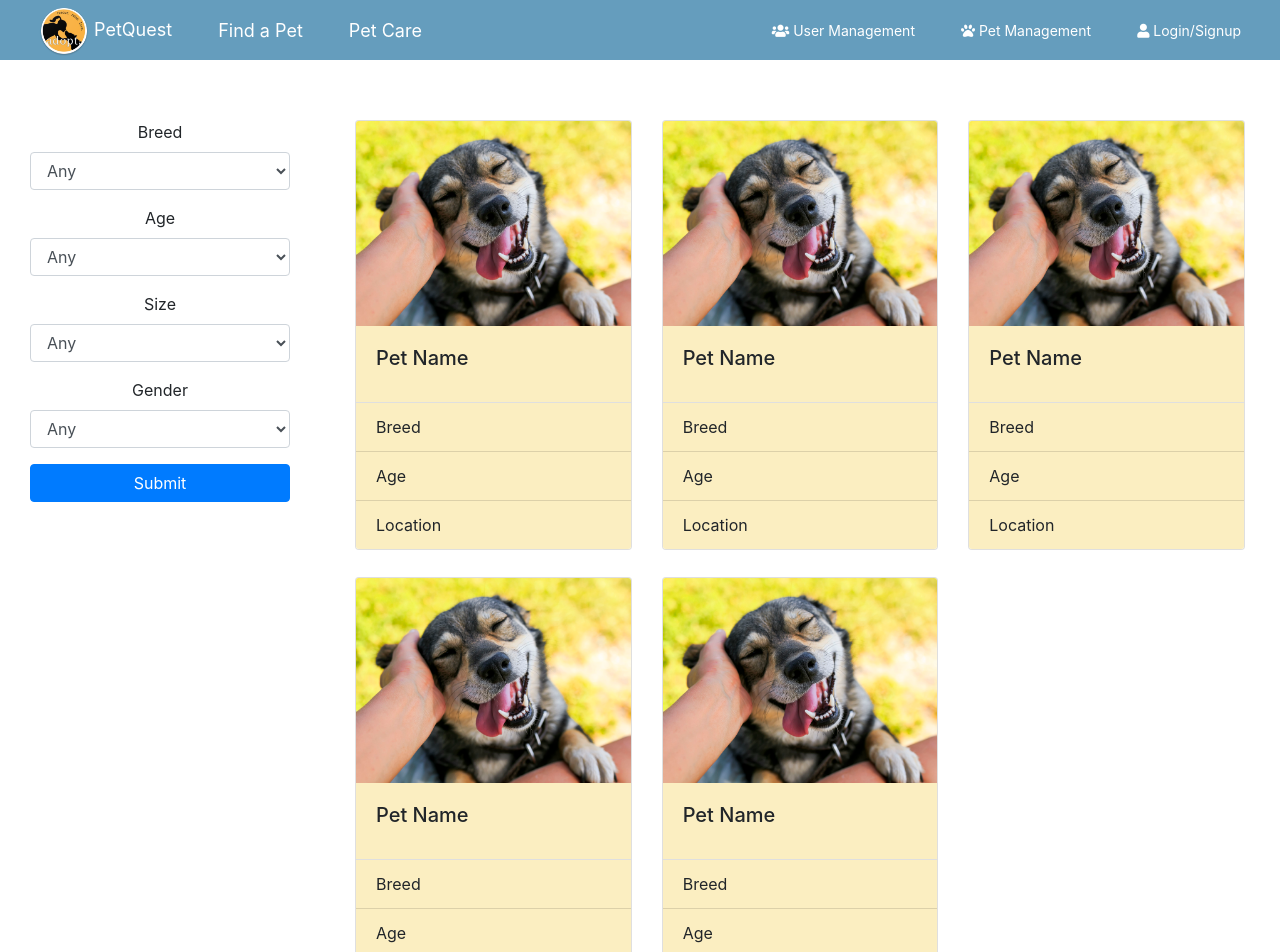
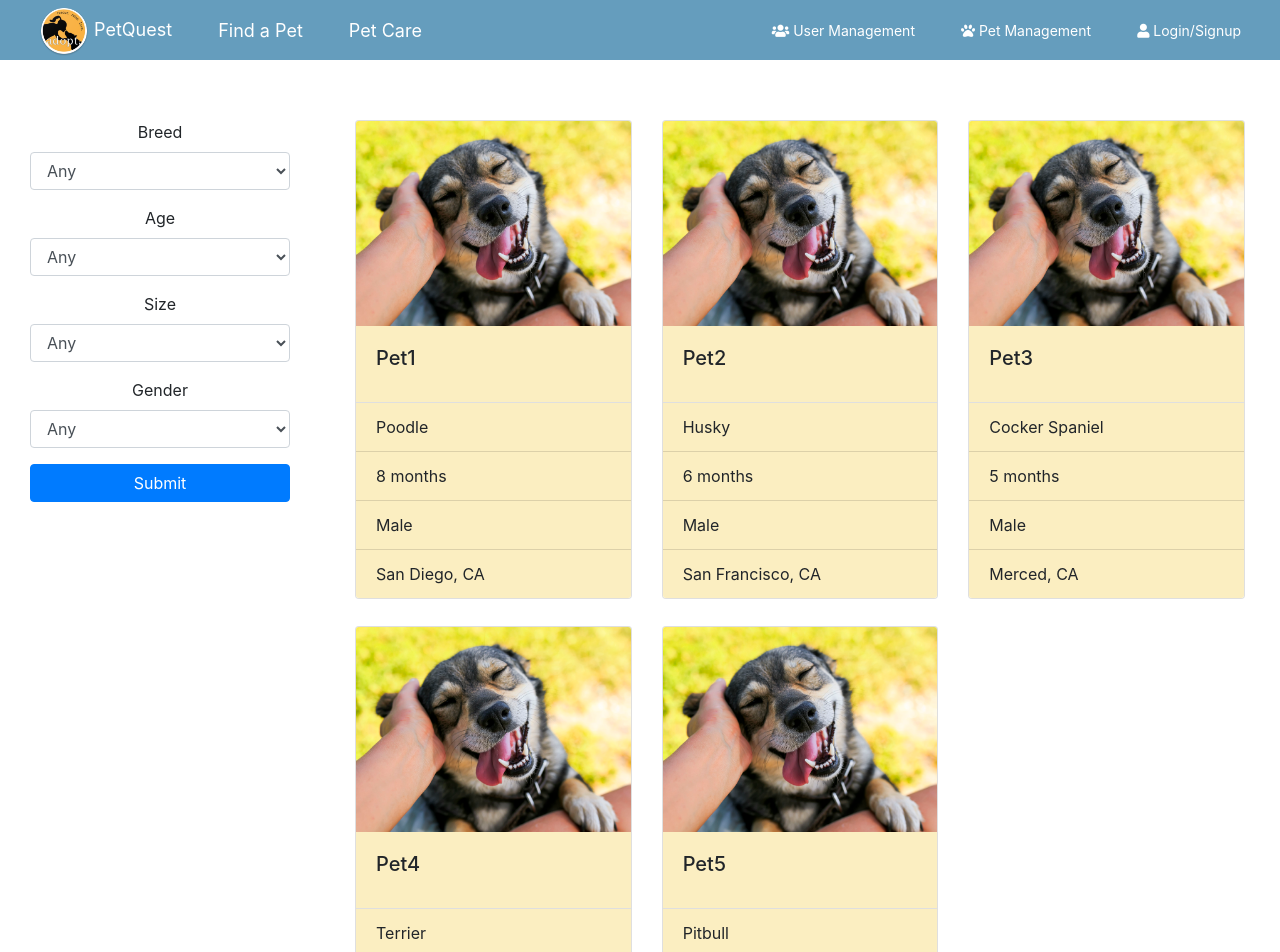
Before and after one commit to koreylo9/PetQuestTest, an Angular app in the folder petquest/: page /cat-search in a window 1280 px wide. Shown: the top 952 px of the page. Built offline with nearby package versions, Linux system fonts and the light colour scheme.

Commit message:
Dummy array that stores dogs and display to dom

```diff
--- a/petquest/src/app/pet-search/pet-search.component.html
+++ b/petquest/src/app/pet-search/pet-search.component.html
@@ -70,7 +70,7 @@
     <!-- Search Results Area -->
     <div class="col-lg-9 displayResults">
       <div class="row">
-        <div class="col-md-4 col-sm-6">
+        <div class="col-md-4 col-sm-6" *ngFor="let dog of Dogs">
           <div class="card petBox">
             <img
               src="assets/images/puppy1.jpg"
@@ -78,84 +78,16 @@
               alt="..."
             />
             <div class="card-body">
-              <h5 class="card-title">Pet Name</h5>
+              <h5 class="card-title">{{dog.name}}</h5>
             </div>
             <ul class="list-group list-group-flush">
-              <li class="list-group-item">Breed</li>
-              <li class="list-group-item">Age</li>
-              <li class="list-group-item">Location</li>
+              <li class="list-group-item">{{dog.breed}}</li>
+              <li class="list-group-item">{{dog.age}}</li>
+              <li class="list-group-item">{{dog.gender}}</li>
+              <li class="list-group-item">{{dog.location}}</li>
             </ul>
           </div>
         </div>
-         <div class="col-md-4 col-sm-6">
-          <div class="card petBox">
-            <img
-              src="assets/images/puppy1.jpg"
-              class="card-img-top"
-              alt="..."
-            />
-            <div class="card-body">
-              <h5 class="card-title">Pet Name</h5>
-            </div>
-            <ul class="list-group list-group-flush">
-              <li class="list-group-item">Breed</li>
-              <li class="list-group-item">Age</li>
-              <li class="list-group-item">Location</li>
-            </ul>
-          </div>
-         </div>
-         <div class="col-md-4 col-sm-6">
-          <div class="card petBox">
-            <img
-              src="assets/images/puppy1.jpg"
-              class="card-img-top"
-              alt="..."
-            />
-            <div class="card-body">
-              <h5 class="card-title">Pet Name</h5>
-            </div>
-            <ul class="list-group list-group-flush">
-              <li class="list-group-item">Breed</li>
-              <li class="list-group-item">Age</li>
-              <li class="list-group-item">Location</li>
-            </ul>
-          </div>
-         </div>
-         <div class="col-md-4 col-sm-6">
-          <div class="card petBox">
-            <img
-              src="assets/images/puppy1.jpg"
-              class="card-img-top"
-              alt="..."
-            />
-            <div class="card-body">
-              <h5 class="card-title">Pet Name</h5>
-            </div>
-            <ul class="list-group list-group-flush">
-              <li class="list-group-item">Breed</li>
-              <li class="list-group-item">Age</li>
-              <li class="list-group-item">Location</li>
-            </ul>
-          </div>
-         </div>
-         <div class="col-md-4 col-sm-6">
-          <div class="card petBox">
-            <img
-              src="assets/images/puppy1.jpg"
-              class="card-img-top"
-              alt="..."
-            />
-            <div class="card-body">
-              <h5 class="card-title">Pet Name</h5>
-            </div>
-            <ul class="list-group list-group-flush">
-              <li class="list-group-item">Breed</li>
-              <li class="list-group-item">Age</li>
-              <li class="list-group-item">Location</li>
-            </ul>
-          </div>
-         </div>
-      </div>
     </div>
   </div>
 </div>
--- a/petquest/src/app/pet-search/pet-search.component.ts
+++ b/petquest/src/app/pet-search/pet-search.component.ts
@@ -18,6 +18,12 @@ export class PetSearchComponent implements OnInit {
   constructor(private router: Router) { }
 
   model = new PetInfo();
+
+  Dogs = [{name: 'Pet1', breed: 'Poodle', age: '8 months', gender: 'Male', location: 'San Diego, CA'},
+  {name: 'Pet2', breed: 'Husky', age: '6 months', gender: 'Male', location: 'San Francisco, CA'},
+  {name: 'Pet3', breed: 'Cocker Spaniel', age: '5 months', gender: 'Male', location: 'Merced, CA'},
+  {name: 'Pet4', breed: 'Terrier', age: '6 months', gender: 'Female', location: 'Stockton, CA'},
+  {name: 'Pet5', breed: 'Pitbull', age: '11 months', gender: 'Female', location: 'Fresno, CA'}];
 
   Breeds: string[] = [
     'Golden Retriever',
```
